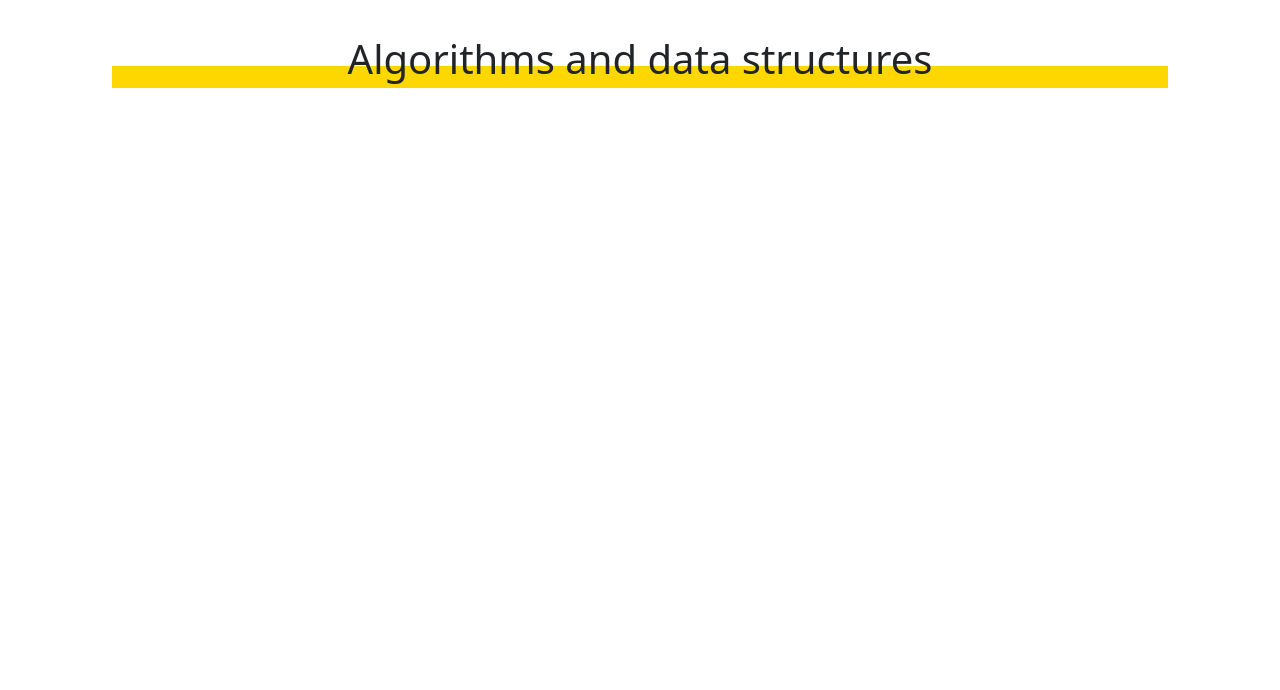
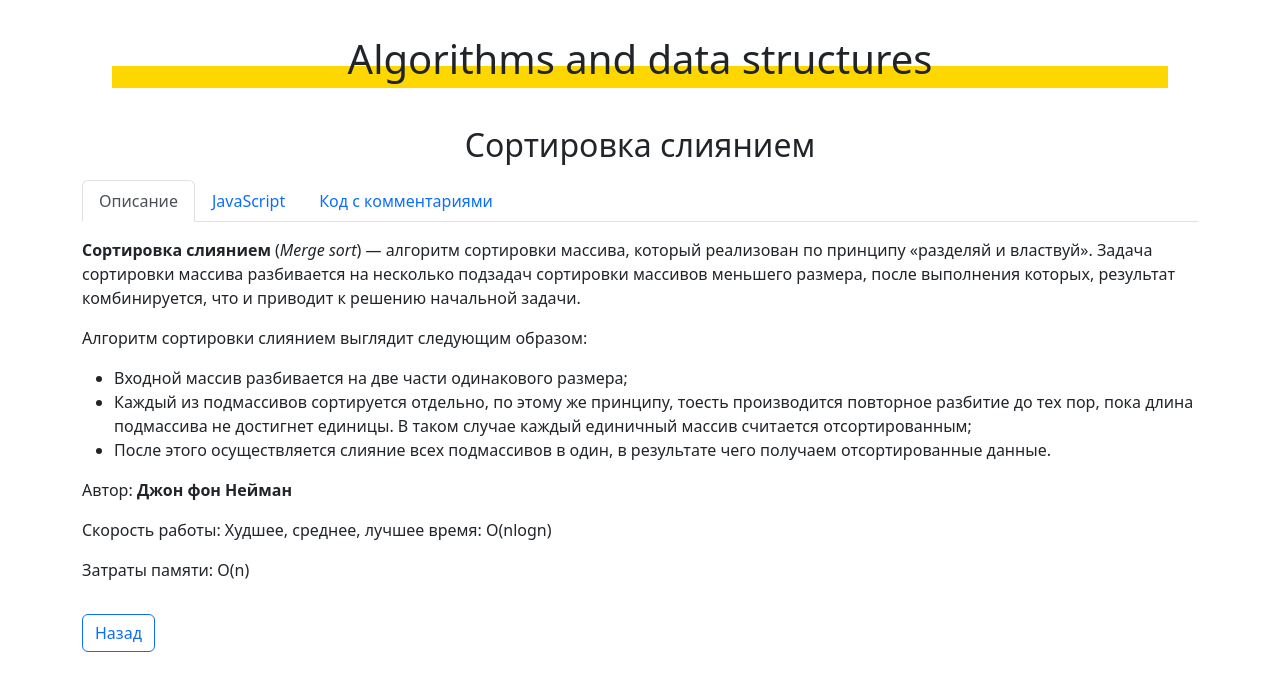
Before and after one commit to EvgeniyLyapunov/algorithms-and-data-structures, a React (Create React App) app: page /sort/mergesort in a window 1280 px wide. Shown: the top 690 px of the page. Built offline with nearby package versions, Linux system fonts and the light colour scheme.

Commit message:
added algorithm merge sort

```diff
--- a/src/components/app/App.js
+++ b/src/components/app/App.js
@@ -8,6 +8,7 @@ import SearchMain from '../pages/search-main/SearchMain';
 import SortMain from '../pages/sort-main/SortMain';
 import BinarySearch from '../pages/search-pages/BinarySearch';
 import BubbleSort from '../pages/sort-pages/BubbleSort';
+import MergeSort from '../pages/sort-pages/MergeSort';
 
 
 const App = () => {
@@ -21,6 +22,7 @@ const App = () => {
           <Route path="/sort" element={<SortMain/>}/>
           <Route path="/search/binarysearch" element={<BinarySearch/>}/>
           <Route path="/sort/bubblesort" element={<BubbleSort/>}/>
+          <Route path="/sort/mergesort" element={<MergeSort/>}/>
         </Routes>
       </Container>
     </BrowserRouter>
--- a/src/components/pages/main-page/MainPage.js
+++ b/src/components/pages/main-page/MainPage.js
@@ -18,7 +18,7 @@ const MainPage = () => {
         <Col lg={4} md={6} sm={12}>
           <ThemeCard
             title={'Алгоритмы сортировки'}
-            text={'Сортировка пузырьком'}
+            text={'Сортировка пузырьком, Сортировка слиянием'}
             path={'/sort'}/>
         </Col>
         <Col lg={4} md={6} sm={12}>
--- a/src/components/pages/sort-main/SortMain.js
+++ b/src/components/pages/sort-main/SortMain.js
@@ -17,6 +17,13 @@ const SortMain = () => {
               path={'/sort/bubblesort'}
               back={'/'}/>
           </Col>
+          <Col lg={4} md={6} sm={12}>
+            <ThemeCard
+              title={'Алгоритм Сортировка слиянием'}
+              text={'описание, реализация на js, комментарии к коду'}
+              path={'/sort/mergesort'}
+              back={'/'}/>
+          </Col>
       </Row>
     </div>
   )
--- /dev/null
+++ b/src/components/pages/sort-pages/MergeSort.js
@@ -0,0 +1,144 @@
+import Tab from 'react-bootstrap/Tab';
+import Tabs from 'react-bootstrap/Tabs';
+import { Link } from 'react-router-dom';
+import Highlight from 'react-highlight';
+import '../../../../node_modules/highlight.js/styles/devibeans.min.css';
+
+import './merge-sort.scss';
+
+const MergeSort = () => {
+	return (
+		<>
+			<h2 className='text-center mb-3'>Сортировка слиянием</h2>
+			<Tabs defaultActiveKey="descr"
+						className="mb-3">
+				<Tab eventKey="descr" title="Описание">
+					<p>
+						<b>Сортировка слиянием</b> (<i>Merge sort</i>)&nbsp;&mdash; алгоритм сортировки массива, который реализован по&nbsp;принципу &laquo;разделяй и&nbsp;властвуй&raquo;. Задача сортировки массива разбивается на&nbsp;несколько подзадач сортировки массивов меньшего размера, после выполнения которых, результат комбинируется, что и&nbsp;приводит к&nbsp;решению начальной задачи.
+					</p>
+					<p>
+						Алгоритм сортировки слиянием выглядит следующим образом:
+					</p>
+					<ul>
+						<li>
+							Входной массив разбивается на&nbsp;две части одинакового размера;
+						</li>
+						<li>
+							Каждый из&nbsp;подмассивов сортируется отдельно, по&nbsp;этому&nbsp;же принципу, тоесть производится повторное разбитие до&nbsp;тех пор, пока длина подмассива не&nbsp;достигнет единицы. В&nbsp;таком случае каждый единичный массив считается отсортированным;
+						</li>
+						<li>
+							После этого осуществляется слияние всех подмассивов в&nbsp;один, в&nbsp;результате чего получаем отсортированные данные.
+						</li>
+					</ul>
+					<p>
+						Автор:	<b>Джон фон Нейман</b>
+					</p>
+					<p>
+						Скорость работы: Худшее, среднее, лучшее время: O(nlogn)
+					</p>
+					<p>
+						Затраты памяти: O(n)
+					</p>
+					<Link className='my-3 btn btn-outline-primary' to={'/sort'}>Назад</Link>
+				</Tab>
+				<Tab eventKey="code" title="JavaScript">
+					<Highlight className='javascript'>
+					{`function mergeSort(arr) {
+  if (arr.length < 2) {
+    return arr;
+  }
+  const middle = Math.floor(arr.length / 2);
+  const left = arr.slice(0, middle);
+  const right = arr.slice(middle, arr.length);
+
+  return merging(mergeSort(left), mergeSort(right));
+}
+
+function merging(left, right) {
+  const res = [];
+
+  while (left.length && right.length) {
+    if (left[0] < right[0]) {
+      res.push(left.shift());
+    } else {
+      res.push(right.shift());
+    }
+  }
+
+  while (left.length) {
+    res.push(left.shift());
+  }
+
+  while (right.length) {
+    res.push(right.shift());
+  }
+
+  return res;
+}`}
+					</Highlight>
+					<Link className='my-3 btn btn-outline-primary' to={'/sort'}>Назад</Link>
+				</Tab>
+				<Tab eventKey="investigation" title="Код с комментариями">
+					<Highlight className='javascript'>
+						{`// функция аргументом принимает сортируемый массив
+function mergeSort(arr) {
+  // базовый случай рекурсии
+  if (arr.length < 2) {
+    return arr;
+  }
+
+  // индекс серединного элемента массива
+  const middle = Math.floor(arr.length / 2);
+
+  // разделение массива на две половины
+  const left = arr.slice(0, middle);
+  const right = arr.slice(middle, arr.length);
+
+  // здесь вызов функции слияния двух отсортированных массивов
+  // в качестве параметров - двух отсортированных массивов -
+  // передаются рекурсивные вызовы функции деления массива на две части
+  return merging(mergeSort(left), mergeSort(right));
+}
+
+// функция слияния двух отсортированных массивов
+// аргументы - два отсортированных массива
+function merging(left, right) {
+  // пустой массив, куда будет происходить слияние
+  const res = [];
+
+  // условие продолжения цикла - обязательное наличие элементов в обоих массивах
+  while (left.length && right.length) {
+    // находится наименьший элемент из двух первых элементов двух массивов
+    if (left[0] < right[0]) {
+      // в результирующий массив записывается результат сравнения с мутацией массива-источника
+      // таким образом в определённый момент в одном из массивов будет ноль элементов
+      // и цикл прервётся
+      res.push(left.shift());
+    } else {
+      res.push(right.shift());
+    }
+  }
+
+  // из двух циклов ниже запустится тот который примет на вход не пустой массив,
+  // т.е. тот, в котором остались элементы после основного цикла
+  while (left.length) {
+    res.push(left.shift());
+  }
+
+  while (right.length) {
+    res.push(right.shift());
+  }
+
+  // функция возвращает отсортированный массив, собранный из двух входящих
+  return res;
+}
+`}
+					</Highlight>
+					<Link className='my-3 btn btn-outline-primary' to={'/sort'}>Назад</Link>
+				</Tab>
+			</Tabs>
+		</>
+	)
+}
+
+export default MergeSort;
```
Also changed, not shown: src/components/pages/sort-pages/merge-sort.scss (added). Lines whose indentation alone changed are shown as unchanged.
